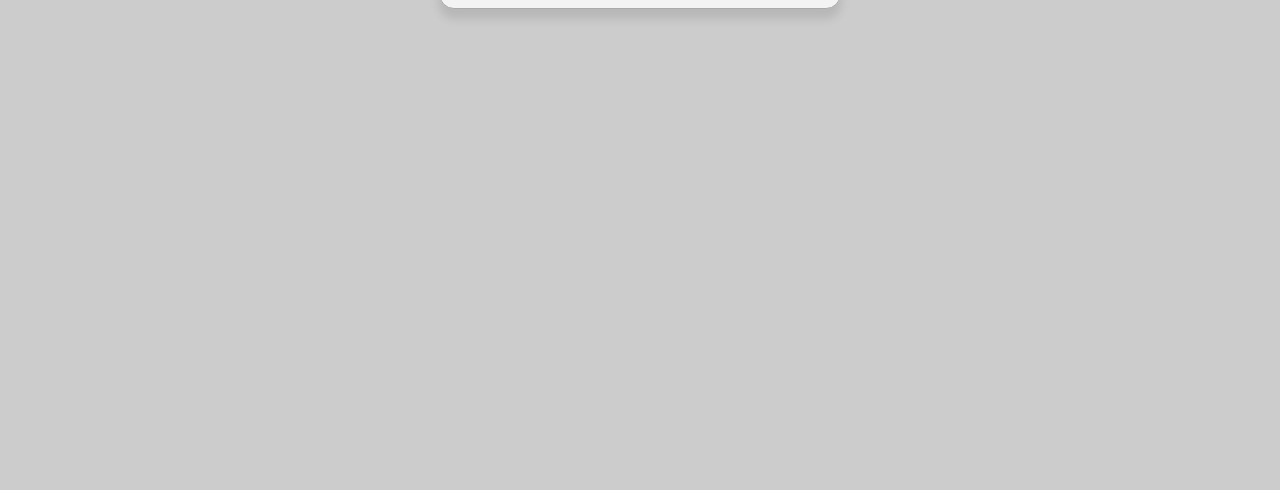
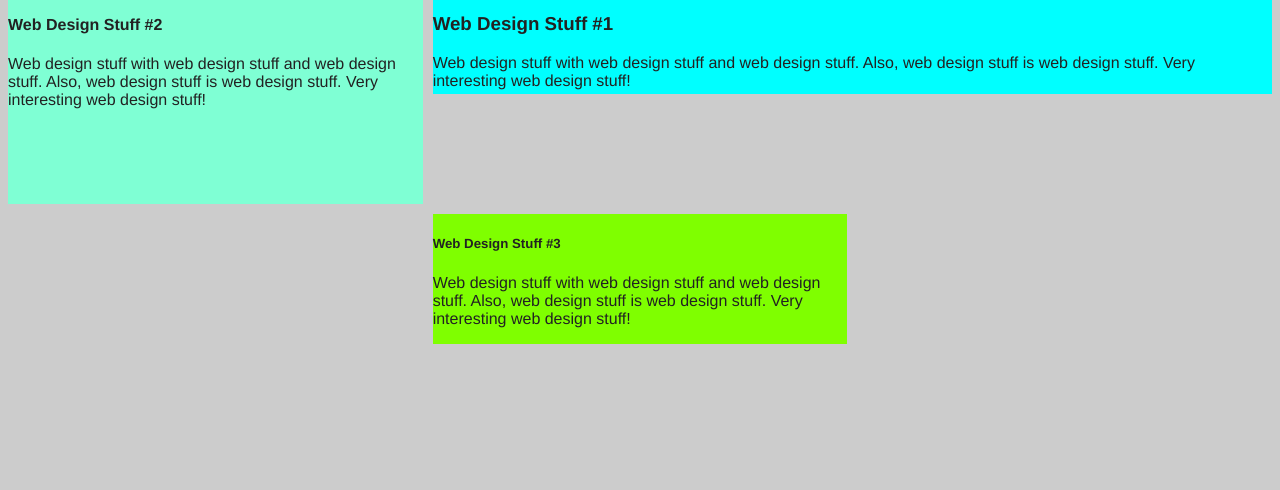
Before and after one commit to MarkLunetta2/Card-Layout, a plain HTML site: page index.html in a window 1280 px wide. Shown: the part 310-800 px from the top of the page. Drawn offline with Linux system fonts and the light colour scheme.

Commit message:
FINAL for Portfolio Layout Lab! I added Grid and Flex techniques!

```diff
--- a/card.css
+++ b/card.css
@@ -19,6 +19,7 @@ h2{
 }
 
 .card{
+    display: flex; /*Just a bit of Flex too cuz it looks funny!*/
     background-color: #f3f3f3;
     border-radius: 15px;
     /*If you want to center something and also have space on either side, you must set both margin: 0 auto and have a width.*/
@@ -29,6 +30,33 @@ h2{
     box-shadow: rgba(0,0,0, 0.1) 0 10px 10px;
     border: 1px solid #aaa;
 }
+
+/*Portfolio Layout Lab additions (Grid)*/
+.details{
+    display: grid;
+    grid-template-columns: 1fr 1fr 1fr;
+    grid-template-rows: 100px 100px;
+    grid-gap: 10px;
+}
+
+.box1{
+    background-color: aqua;
+    grid-column: 2/4;
+    grid-row: 1;
+}
+
+.box2{
+    background-color: aquamarine;
+    grid-column: 1;
+    grid-row: 1/3;
+}
+
+.box3{
+    background-color: chartreuse;
+    grid-column: 2;
+    grid-row: 3;
+}
+
 
 /* Only changes avatart when it's inside of .card (if you just put .avatar it would do it regardless of where it's located).*/
 .card .avatar{
--- a/index.html
+++ b/index.html
@@ -25,5 +25,19 @@
             <li><a href=""><img src="envelope.png" alt="Email"></a></li>
         </ul>
     </div>
+    <div class="details">
+        <div class="box1"><h3>Web Design Stuff #1</h3>
+            <p>Web design stuff with web design stuff and web design stuff. Also, web design stuff is web design stuff. Very interesting web design stuff!</p>
+        </div>
+        <div class="box2"><h4>Web Design Stuff #2</h4>
+            <p>Web design stuff with web design stuff and web design stuff. Also, web design stuff is web design stuff. Very interesting web design stuff!</p>
+        </div>
+        <div class="box3"><h5>Web Design Stuff #3</h5>
+            <p>Web design stuff with web design stuff and web design stuff. Also, web design stuff is web design stuff. Very interesting web design stuff!</p>
+        </div>
+        <!--<div class="box4">Four</div>
+        <div class="box5">Five</div>
+        <div class="box6">Six</div>-->
+    </div>
 </body>
 </html>
```
